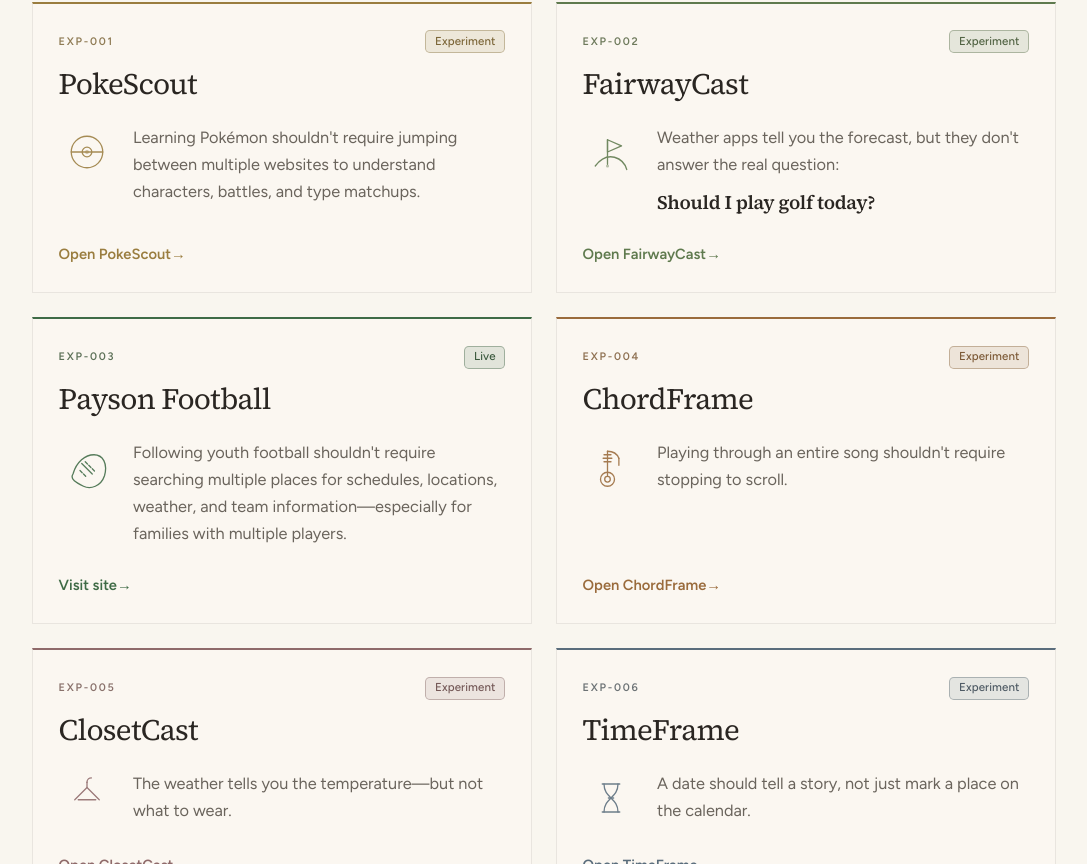
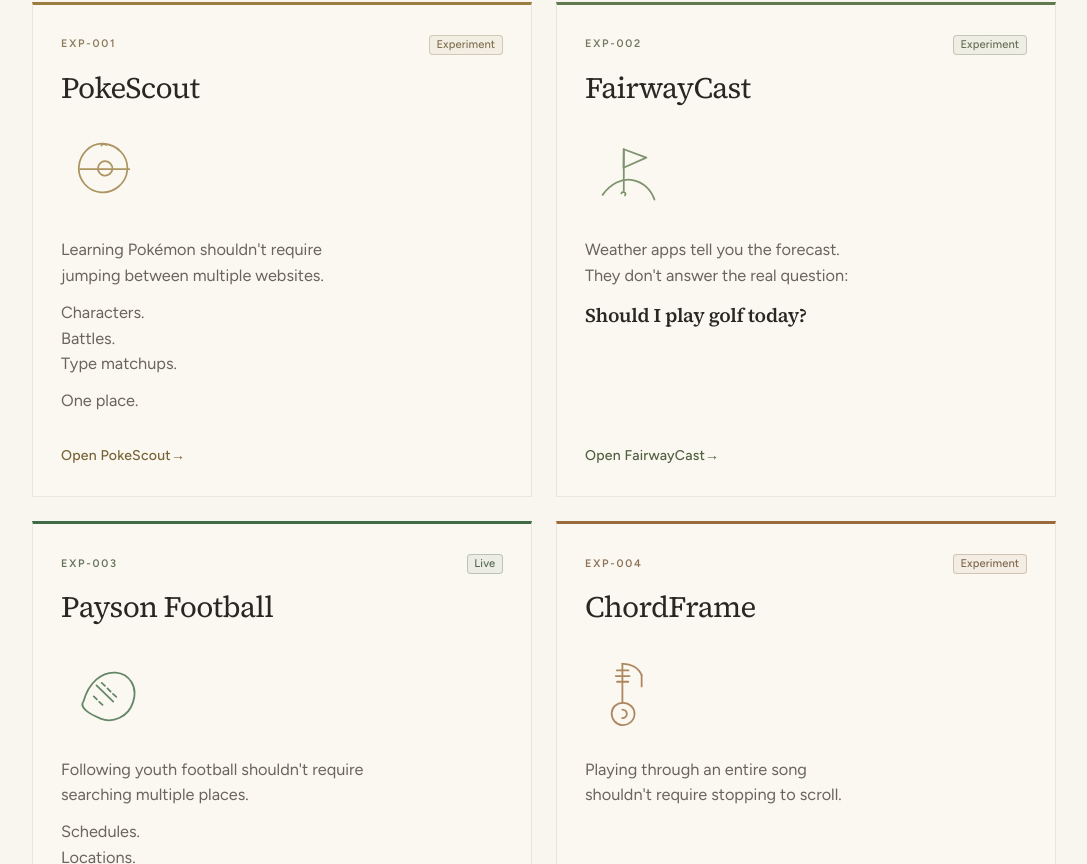
Before and after one commit to bears4life-utsf/BigSandLabs, a Next.js app: page / in a window 1280 px wide. Shown: the part 1676-2540 px from the top of the page, without its empty margins (96-1183 px from the left). Built offline with nearby package versions, Linux system fonts and the light colour scheme.

Commit message:
Polish experiment cards into notebook entries with distinct voices.
Co-authored-by: Cursor <cursoragent@cursor.com>

```diff
--- a/src/app/globals.css
+++ b/src/app/globals.css
@@ -372,19 +372,18 @@ body {
 
 .experiment-card {
   --experiment-accent: var(--accent);
-  --experiment-accent-soft: color-mix(in srgb, var(--experiment-accent) 14%, var(--background-elevated));
+  --experiment-accent-soft: color-mix(in srgb, var(--experiment-accent) 8%, var(--background-elevated));
   display: flex;
   height: 100%;
   flex-direction: column;
-  border: 1px solid color-mix(in srgb, var(--border) 75%, transparent);
-  border-top: 2px solid var(--experiment-accent);
-  background: color-mix(in srgb, var(--background-elevated) 92%, #f7f1e6);
-  padding: 1.65rem 1.6rem 1.7rem;
+  align-items: flex-start;
+  border: 1px solid color-mix(in srgb, var(--border) 70%, transparent);
+  border-top: 3px solid var(--experiment-accent);
+  background: color-mix(in srgb, var(--background-elevated) 94%, #f6f0e6);
+  padding: 1.85rem 1.75rem 1.9rem;
   transition:
-    border-color 0.25s ease,
-    background-color 0.25s ease,
-    box-shadow 0.25s ease,
-    transform 0.25s ease;
+    border-color 0.28s ease,
+    transform 0.28s ease;
 }
 
 .experiment-accent-gold {
@@ -412,15 +411,13 @@ body {
 }
 
 .experiment-card:hover {
-  border-color: color-mix(in srgb, var(--experiment-accent) 28%, var(--border));
-  background: var(--background-elevated);
-  box-shadow: 0 1px 1px rgba(42, 38, 34, 0.03),
-    0 10px 24px -18px rgba(42, 38, 34, 0.18);
-  transform: translateY(-3px);
+  border-color: color-mix(in srgb, var(--experiment-accent) 22%, var(--border));
+  transform: translateY(-2px);
 }
 
 .experiment-meta {
   display: flex;
+  width: 100%;
   align-items: center;
   justify-content: space-between;
   gap: 0.75rem 1rem;
@@ -431,11 +428,11 @@ body {
   font-weight: 600;
   letter-spacing: 0.16em;
   text-transform: uppercase;
-  color: color-mix(in srgb, var(--experiment-accent) 55%, var(--stone));
+  color: color-mix(in srgb, var(--experiment-accent) 42%, var(--stone));
 }
 
 .experiment-name {
-  margin: 0.85rem 0 0;
+  margin: 1rem 0 0;
   font-family: var(--font-serif), ui-serif, Georgia, serif;
   font-size: clamp(1.55rem, 2.4vw, 1.85rem);
   line-height: 1.15;
@@ -445,85 +442,120 @@ body {
 
 .experiment-status-chip {
   flex-shrink: 0;
-  border-radius: 0.3rem;
-  border: 1px solid color-mix(in srgb, var(--experiment-accent) 32%, var(--border));
+  border-radius: 0.25rem;
+  border: 1px solid color-mix(in srgb, var(--experiment-accent) 18%, var(--border));
   background: var(--experiment-accent-soft);
-  padding: 0.22rem 0.55rem;
-  font-size: 0.72rem;
+  padding: 0.14rem 0.42rem;
+  font-size: 0.7rem;
   font-weight: 500;
   letter-spacing: 0.01em;
   line-height: 1.2;
   text-transform: none;
-  color: color-mix(in srgb, var(--experiment-accent) 72%, var(--foreground));
-}
-
-.experiment-body {
-  display: grid;
-  grid-template-columns: auto minmax(0, 1fr);
-  gap: 1rem 1.15rem;
-  align-items: start;
-  margin-top: 1.45rem;
-  flex: 1;
+  color: color-mix(in srgb, var(--experiment-accent) 48%, var(--muted));
 }
 
 .experiment-illustration {
   display: inline-flex;
-  width: 3.5rem;
-  height: 3.5rem;
+  width: 5.5rem;
+  height: 5.5rem;
+  margin-top: 1.35rem;
+  margin-bottom: 0.15rem;
   color: var(--experiment-accent);
-  opacity: 0.88;
-  transition: transform 0.3s ease;
+  opacity: 0.8;
 }
 
-.experiment-illustration svg {
+.experiment-illustration svg,
+.experiment-mark {
   width: 100%;
   height: 100%;
+  overflow: visible;
 }
 
-.experiment-card:hover .experiment-illustration {
-  transform: translateY(-2px) rotate(-2deg);
+.experiment-mark-motion {
+  transform-origin: 32px 32px;
+  transition: transform 0.28s ease;
+}
+
+.experiment-mark-flag {
+  transform-origin: 28px 17px;
+}
+
+.experiment-card:hover .experiment-illustration--pokescout .experiment-mark-motion {
+  transform: rotate(8deg);
+}
+
+.experiment-card:hover .experiment-illustration--fairwaycast .experiment-mark-flag {
+  transform: rotate(-7deg) skewX(-2deg);
+}
+
+.experiment-card:hover .experiment-illustration--payson-football .experiment-mark-motion {
+  transform: rotate(9deg);
+}
+
+.experiment-card:hover .experiment-illustration--chordframe .experiment-mark-motion {
+  transform: rotate(-4deg) translateY(1px);
+}
+
+.experiment-card:hover .experiment-illustration--closetcast .experiment-mark-motion {
+  transform: rotate(6deg);
+}
+
+.experiment-card:hover .experiment-illustration--timeframe .experiment-mark-motion {
+  transform: rotate(-6deg);
 }
 
 .experiment-why {
-  min-width: 0;
+  margin-top: 1.35rem;
+  max-width: 28rem;
 }
 
-.experiment-why-text {
+.experiment-why-line {
   margin: 0;
   font-size: 1.02rem;
-  line-height: 1.65;
+  line-height: 1.45;
   color: var(--muted);
 }
 
+.experiment-why-line + .experiment-why-line {
+  margin-top: 0.12rem;
+}
+
+.experiment-why-break {
+  display: block;
+  height: 0.85rem;
+}
+
 .experiment-why-highlight {
-  margin: 0.75rem 0 0;
+  margin: 1rem 0 0;
   font-family: var(--font-serif), ui-serif, Georgia, serif;
-  font-size: 1.2rem;
+  font-size: 1.22rem;
   font-weight: 600;
-  line-height: 1.35;
+  line-height: 1.3;
   letter-spacing: -0.015em;
   color: var(--foreground);
 }
 
 .experiment-link {
-  margin-top: 1.7rem;
-  font-size: 0.92rem;
-  font-weight: 600;
-  color: var(--experiment-accent);
-  transition: color 0.2s ease;
+  margin-top: auto;
+  padding-top: 2rem;
+  font-size: 0.88rem;
+  font-weight: 500;
+  letter-spacing: 0.015em;
+  color: color-mix(in srgb, var(--experiment-accent) 70%, var(--foreground));
+  transition: color 0.25s ease;
 }
 
 .experiment-link-arrow {
   display: inline-block;
-  transition: transform 0.25s ease;
+  transition: transform 0.28s ease;
 }
 
 .experiment-card:hover .experiment-link {
-  color: color-mix(in srgb, var(--experiment-accent) 82%, black);
+  color: color-mix(in srgb, var(--experiment-accent) 88%, black);
 }
 
 .experiment-card:hover .experiment-link-arrow {
-  transform: translateX(3px);
+  transform: translateX(4px);
 }
 
 .experiment-link-muted {
@@ -533,27 +565,31 @@ body {
 
 @media (max-width: 639px) {
   .experiment-card {
-    padding: 1.45rem 1.3rem 1.5rem;
-  }
-
-  .experiment-body {
-    grid-template-columns: 1fr;
-    gap: 0.9rem;
+    padding: 1.55rem 1.4rem 1.6rem;
   }
 
   .experiment-illustration {
-    width: 3rem;
-    height: 3rem;
+    width: 4.6rem;
+    height: 4.6rem;
+    margin-top: 1.15rem;
   }
 
   .experiment-meta {
     align-items: flex-start;
   }
+
+  .experiment-why {
+    margin-top: 1.15rem;
+  }
+
+  .experiment-link {
+    padding-top: 1.7rem;
+  }
 }
 
 @media (prefers-reduced-motion: reduce) {
   .experiment-card,
-  .experiment-illustration,
+  .experiment-mark-motion,
   .experiment-link-arrow {
     transition: none;
   }
@@ -562,7 +598,8 @@ body {
     transform: none;
   }
 
-  .experiment-card:hover .experiment-illustration,
+  .experiment-card:hover .experiment-mark-motion,
+  .experiment-card:hover .experiment-mark-flag,
   .experiment-card:hover .experiment-link-arrow {
     transform: none;
   }
--- a/src/components/ExperimentCard.tsx
+++ b/src/components/ExperimentCard.tsx
@@ -15,17 +15,28 @@ export function ExperimentCard({ experiment }: ExperimentCardProps) {
 
       <h3 className="experiment-name">{experiment.name}</h3>
 
-      <div className="experiment-body">
       <ExperimentIllustrationMark
         kind={experiment.illustration}
-          className="experiment-illustration"
+        className={`experiment-illustration experiment-illustration--${experiment.illustration}`}
       />
+
       <div className="experiment-why">
-          <p className="experiment-why-text">{experiment.why}</p>
+        {experiment.why.map((line, index) =>
+          line === "" ? (
+            <span
+              key={`break-${index}`}
+              className="experiment-why-break"
+              aria-hidden="true"
+            />
+          ) : (
+            <p key={`${line}-${index}`} className="experiment-why-line">
+              {line}
+            </p>
+          ),
+        )}
         {experiment.whyHighlight ? (
           <p className="experiment-why-highlight">{experiment.whyHighlight}</p>
         ) : null}
-        </div>
       </div>
 
       {experiment.href ? (
--- a/src/components/ExperimentIllustration.tsx
+++ b/src/components/ExperimentIllustration.tsx
@@ -6,81 +6,95 @@ type ExperimentIllustrationProps = {
   className?: string;
 };
 
+/** Shared notebook-sketch stroke — one weight, open lines, no fills. */
 const svgProps = {
   fill: "none" as const,
   xmlns: "http://www.w3.org/2000/svg",
   "aria-hidden": true as const,
   stroke: "currentColor",
-  strokeWidth: 1.5,
+  strokeWidth: 1.3,
   strokeLinecap: "round" as const,
   strokeLinejoin: "round" as const,
 };
 
 function PokeScoutMark() {
   return (
-    <svg viewBox="0 0 64 64" {...svgProps}>
-      <circle cx="32" cy="32" r="18" />
-      <path d="M14 32h36" />
-      <circle cx="32" cy="32" r="5.5" />
-      <circle cx="32" cy="32" r="2.2" fill="currentColor" stroke="none" opacity="0.55" />
+    <svg className="experiment-mark" viewBox="0 0 64 64" {...svgProps}>
+      <g className="experiment-mark-motion">
+        <path d="M30.8 12.9c10.4.6 18.2 9.1 17.4 19.1-.7 9.6-9.6 17-19.2 16.2-9.4-.8-16.8-9.1-16-18.6.7-9.2 8.4-17.3 17.8-16.7z" />
+        <path d="M13.9 31.4h35.8" />
+        <path d="M32.2 25.6c3.2.2 5.5 2.9 5.2 5.8-.3 2.9-3 5-5.9 4.7-2.8-.3-4.9-2.9-4.6-5.6.2-2.7 2.5-5.1 5.3-4.9z" />
+        <path d="M29.4 14.2c.8-1.1 2.4-1.4 3.3-.4" />
+      </g>
     </svg>
   );
 }
 
 function FairwayCastMark() {
   return (
-    <svg viewBox="0 0 64 64" {...svgProps}>
-      <path d="M14 48c6-8 14-12 22-10 7 2 12 7 14 14" />
-      <path d="M28 46V18" />
-      <path d="M28 18l16 7-16 7V18z" />
-      <circle cx="28" cy="48" r="1.8" fill="currentColor" stroke="none" opacity="0.5" />
+    <svg className="experiment-mark" viewBox="0 0 64 64" {...svgProps}>
+      <path d="M12.8 50.1c5.6-8 14.1-12.6 22.6-10.6 7.1 1.6 12.8 6.9 15.1 14" />
+      <path d="M28.2 47.2V16.9" />
+      <g className="experiment-mark-motion experiment-mark-flag">
+        <path d="M28.2 16.9l16.4 6.1-16.6 7.4.2-13.5z" />
+      </g>
+      <path d="M26.4 49c.5-.9 1.6-1.2 2.4-.6.7.5.9 1.5.3 2.1" />
     </svg>
   );
 }
 
 function PaysonFootballMark() {
   return (
-    <svg viewBox="0 0 64 64" {...svgProps}>
-      <path d="M16 40c4-14 14-22 24-22s16 10 12 24c-4 12-16 16-24 12s-16-8-12-14z" />
-      <path d="M26 28l12 12" />
-      <path d="M30 26l2.5 2.5M34 30l2.5 2.5M38 34l2.5 2.5" />
-      <path d="M24 36l2.5 2.5M28 40l2.5 2.5" />
+    <svg className="experiment-mark" viewBox="0 0 64 64" {...svgProps}>
+      <g className="experiment-mark-motion">
+        <path d="M16.4 40.2c3.6-13.4 13.2-21.6 23.4-20.8 9.6.8 16.4 9.8 12.6 21.4-3.4 10.8-14.8 15.6-23.6 12-7.8-3.2-16-8-12.4-12.6z" />
+        <path d="M25.8 28.6l12.2 11.8" />
+        <path d="M29.6 26.8l2.4 2.2M33.8 30.8l2.3 2.3M37.8 34.8l2.4 2.2" />
+        <path d="M23.8 36.6l2.3 2.3M27.8 40.6l2.4 2.2" />
+      </g>
     </svg>
   );
 }
 
 function ChordFrameMark() {
   return (
-    <svg viewBox="0 0 64 64" {...svgProps}>
-      <path d="M28 14v28" />
-      <circle cx="28" cy="46" r="8" />
-      <circle cx="28" cy="46" r="3.2" />
-      <path d="M28 14c6 0 11 3 13 8" />
-      <path d="M24 18h8M23 22h10M24 26h8" />
-      <path d="M41 22v8" />
+    <svg className="experiment-mark" viewBox="0 0 64 64" {...svgProps}>
+      <g className="experiment-mark-motion">
+        <path d="M27.2 12.8v28.4" />
+        <path d="M27.2 41.4c4.9-.3 9.1 3.5 8.8 8.4-.3 4.7-4.5 8.1-9.1 7.7-4.4-.4-7.8-4.4-7.5-8.9.3-4.3 3.7-7.1 7.8-7.2z" />
+        <path d="M27.2 46.2c1.9.1 3.4 1.6 3.2 3.4-.1 1.7-1.7 3-3.4 2.8" />
+        <path d="M27.4 13c5.9-.3 11.4 2.7 13.8 8.1" />
+        <path d="M23.2 17.8h8.4M22.4 21.9h10M23.3 26h8.2" />
+        <path d="M41.2 21.2v8.2" />
+      </g>
     </svg>
   );
 }
 
 function ClosetCastMark() {
   return (
-    <svg viewBox="0 0 64 64" {...svgProps}>
-      <path d="M32 14c0-3 2.5-5 5-5" />
-      <path d="M32 14v6" />
-      <path d="M18 34l14-14 14 14" />
-      <path d="M22 34h20" />
+    <svg className="experiment-mark" viewBox="0 0 64 64" {...svgProps}>
+      <g className="experiment-mark-motion">
+        <path d="M32.1 13.6c.3-3 2.6-5.2 5.3-4.9" />
+        <path d="M32 13.8v6.2" />
+        <path d="M17.6 35.1 31.7 20.1l14.4 14.8" />
+        <path d="M21.4 35.3h20.8" />
+        <path d="M31.8 35.3v4.1" />
+      </g>
     </svg>
   );
 }
 
 function TimeFrameMark() {
   return (
-    <svg viewBox="0 0 64 64" {...svgProps}>
-      <path d="M22 16h20" />
-      <path d="M22 48h20" />
-      <path d="M24 16c0 8 4 12 8 16 4-4 8-8 8-16" />
-      <path d="M24 48c0-8 4-12 8-16 4 4 8 8 8 16" />
-      <path d="M29 32h6" />
+    <svg className="experiment-mark" viewBox="0 0 64 64" {...svgProps}>
+      <g className="experiment-mark-motion">
+        <path d="M21.8 15.6h20.4" />
+        <path d="M22 48.4h20" />
+        <path d="M23.6 15.8c.4 7.8 4.1 12.2 8.4 16.2 4.4-3.9 7.9-8.6 8.2-16" />
+        <path d="M23.8 48.2c.3-7.7 3.9-12 8.2-15.9 4.5 3.8 8 8.4 8.1 16.1" />
+        <path d="M28.8 32h6.6" />
+      </g>
     </svg>
   );
 }
--- a/src/content/experiments.ts
+++ b/src/content/experiments.ts
@@ -20,9 +20,12 @@ export type Experiment = {
   id: string;
   catalogId: string;
   name: string;
-  /** Short curiosity hook — why this experiment exists. */
-  why: string;
-  /** Optional emphasized follow-up line. */
+  /**
+   * Editorial statement lines.
+   * Empty string = intentional vertical pause between groups.
+   */
+  why: string[];
+  /** Optional emphasized closing line (e.g. FairwayCast). */
   whyHighlight?: string;
   status: ExperimentStatus;
   accent: ExperimentAccent;
@@ -36,7 +39,16 @@ export const experiments: Experiment[] = [
     id: "pokescout",
     catalogId: "EXP-001",
     name: "PokeScout",
-    why: "Learning Pokémon shouldn't require jumping between multiple websites to understand characters, battles, and type matchups.",
+    why: [
+      "Learning Pokémon shouldn't require",
+      "jumping between multiple websites.",
+      "",
+      "Characters.",
+      "Battles.",
+      "Type matchups.",
+      "",
+      "One place.",
+    ],
     status: "Experiment",
     accent: "gold",
     illustration: "pokescout",
@@ -47,7 +59,10 @@ export const experiments: Experiment[] = [
     id: "fairwaycast",
     catalogId: "EXP-002",
     name: "FairwayCast",
-    why: "Weather apps tell you the forecast, but they don't answer the real question:",
+    why: [
+      "Weather apps tell you the forecast.",
+      "They don't answer the real question:",
+    ],
     whyHighlight: "Should I play golf today?",
     status: "Experiment",
     accent: "golf",
@@ -59,7 +74,17 @@ export const experiments: Experiment[] = [
     id: "payson-football",
     catalogId: "EXP-003",
     name: "Payson Football",
-    why: "Following youth football shouldn't require searching multiple places for schedules, locations, weather, and team information—especially for families with multiple players.",
+    why: [
+      "Following youth football shouldn't require",
+      "searching multiple places.",
+      "",
+      "Schedules.",
+      "Locations.",
+      "Weather.",
+      "Team information.",
+      "",
+      "Especially with multiple players.",
+    ],
     status: "Live",
     accent: "payson",
     illustration: "payson-football",
@@ -70,7 +95,10 @@ export const experiments: Experiment[] = [
     id: "chordframe",
     catalogId: "EXP-004",
     name: "ChordFrame",
-    why: "Playing through an entire song shouldn't require stopping to scroll.",
+    why: [
+      "Playing through an entire song",
+      "shouldn't require stopping to scroll.",
+    ],
     status: "Experiment",
     accent: "amber",
     illustration: "chordframe",
@@ -81,7 +109,10 @@ export const experiments: Experiment[] = [
     id: "closetcast",
     catalogId: "EXP-005",
     name: "ClosetCast",
-    why: "The weather tells you the temperature—but not what to wear.",
+    why: [
+      "The weather tells you the temperature—",
+      "but not what to wear.",
+    ],
     status: "Experiment",
     accent: "rose",
     illustration: "closetcast",
@@ -92,7 +123,10 @@ export const experiments: Experiment[] = [
     id: "timeframe",
     catalogId: "EXP-006",
     name: "TimeFrame",
-    why: "A date should tell a story, not just mark a place on the calendar.",
+    why: [
+      "A date should tell a story,",
+      "not just mark a place on the calendar.",
+    ],
     status: "Experiment",
     accent: "slate",
     illustration: "timeframe",
```
Lines whose indentation alone changed are shown as unchanged.
